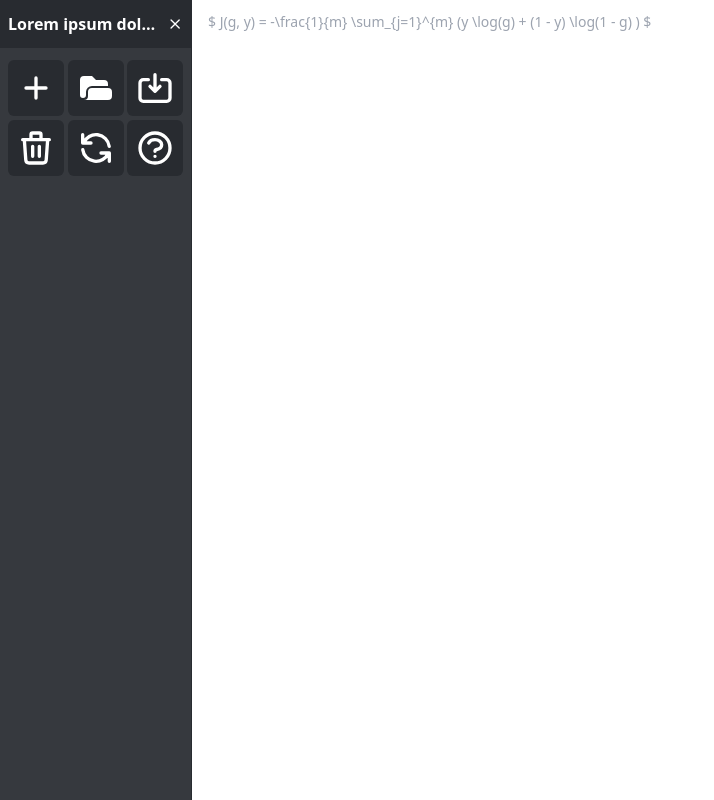
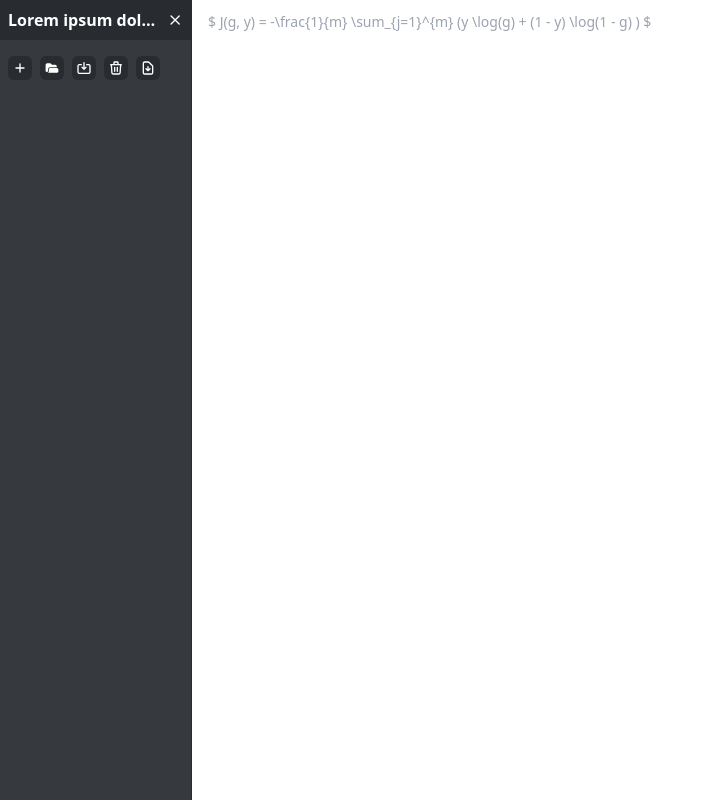
Before and after one commit to antonAce/katex-notepad, a React (Create React App) app: page / in a window 1280 px wide. Shown: the whole page, without its empty margins (0-714 px from the left). Built offline with nearby package versions, Linux system fonts and the light colour scheme.

Commit message:
feat: extend components styling in configs

```diff
--- a/src/App.tsx
+++ b/src/App.tsx
@@ -8,57 +8,52 @@ function App() {
 
   return (
     <div className="flex flex-row w-screen h-screen bg-base-100">
-      <div className="basis-48 bg-neutral border-r border-neutral-focus">
-        <div className="flex flex-col gap-1 w-full h-full">
-          <div className="basis-12 px-2 bg-neutral-focus">
-            <div className="flex items-center gap-2 w-full h-full">
+      <div className="basis-48 min-w-48 bg-neutral border-r border-neutral-focus">
+        <div className="flex flex-col gap-default w-full h-full">
+          <div className="basis-10 px-default bg-neutral-focus">
+            <div className="flex items-center gap-default w-full h-full">
               <span className="truncate text-base-100 font-semibold">Lorem ipsum dolor sit amet consectetur adipisicing elit.</span>
               <svg xmlns="http://www.w3.org/2000/svg" className="h-12 w-12 text-base-100" fill="none" viewBox="0 0 24 24" stroke="currentColor" strokeWidth={2}>
                 <path strokeLinecap="round" strokeLinejoin="round" d="M6 18L18 6M6 6l12 12" />
               </svg>
             </div>
           </div>
-          <div className="basis-30 p-2">
-            <div className="grid grid-rows-2 grid-cols-3 gap-1">
+          <div className="basis-30 p-default">
+            <div className="flex flex-row gap-default">
               <Button>
-                <svg xmlns="http://www.w3.org/2000/svg" className="h-10 w-10" fill="none" viewBox="0 0 24 24" stroke="currentColor" strokeWidth={2}>
+                <svg xmlns="http://www.w3.org/2000/svg" className="w-icons h-icons" fill="none" viewBox="0 0 24 24" stroke="currentColor" strokeWidth={2}>
                   <path strokeLinecap="round" strokeLinejoin="round" d="M12 6v6m0 0v6m0-6h6m-6 0H6" />
                 </svg>
               </Button>
               <Button>
-                <svg xmlns="http://www.w3.org/2000/svg" className="h-10 w-10" viewBox="0 0 20 20" fill="currentColor">
+                <svg xmlns="http://www.w3.org/2000/svg" className="w-icons h-icons" viewBox="0 0 20 20" fill="currentColor">
                   <path fillRule="evenodd" d="M2 6a2 2 0 012-2h4l2 2h4a2 2 0 012 2v1H8a3 3 0 00-3 3v1.5a1.5 1.5 0 01-3 0V6z" clipRule="evenodd" />
                   <path d="M6 12a2 2 0 012-2h8a2 2 0 012 2v2a2 2 0 01-2 2H2h2a2 2 0 002-2v-2z" />
                 </svg>
               </Button>
               <Button>
-                <svg xmlns="http://www.w3.org/2000/svg" className="h-10 w-10" fill="none" viewBox="0 0 24 24" stroke="currentColor" strokeWidth={2}>
+                <svg xmlns="http://www.w3.org/2000/svg" className="w-icons h-icons" fill="none" viewBox="0 0 24 24" stroke="currentColor" strokeWidth={2}>
                   <path strokeLinecap="round" strokeLinejoin="round" d="M8 7H5a2 2 0 00-2 2v9a2 2 0 002 2h14a2 2 0 002-2V9a2 2 0 00-2-2h-3m-1 4l-3 3m0 0l-3-3m3 3V4" />
                 </svg>
               </Button>
               <Button>
-                <svg xmlns="http://www.w3.org/2000/svg" className="h-10 w-10" fill="none" viewBox="0 0 24 24" stroke="currentColor" strokeWidth={2}>
+                <svg xmlns="http://www.w3.org/2000/svg" className="w-icons h-icons" fill="none" viewBox="0 0 24 24" stroke="currentColor" strokeWidth={2}>
                   <path strokeLinecap="round" strokeLinejoin="round" d="M19 7l-.867 12.142A2 2 0 0116.138 21H7.862a2 2 0 01-1.995-1.858L5 7m5 4v6m4-6v6m1-10V4a1 1 0 00-1-1h-4a1 1 0 00-1 1v3M4 7h16" />
                 </svg>
               </Button>
               <Button>
-                <svg xmlns="http://www.w3.org/2000/svg" className="h-10 w-10" fill="none" viewBox="0 0 24 24" stroke="currentColor" strokeWidth={2}>
-                  <path strokeLinecap="round" strokeLinejoin="round" d="M4 4v5h.582m15.356 2A8.001 8.001 0 004.582 9m0 0H9m11 11v-5h-.581m0 0a8.003 8.003 0 01-15.357-2m15.357 2H15" />
-                </svg>
-              </Button>
-              <Button>
-                <svg xmlns="http://www.w3.org/2000/svg" className="h-10 w-10" fill="none" viewBox="0 0 24 24" stroke="currentColor" strokeWidth={2}>
-                  <path strokeLinecap="round" strokeLinejoin="round" d="M8.228 9c.549-1.165 2.03-2 3.772-2 2.21 0 4 1.343 4 3 0 1.4-1.278 2.575-3.006 2.907-.542.104-.994.54-.994 1.093m0 3h.01M21 12a9 9 0 11-18 0 9 9 0 0118 0z" />
+                <svg xmlns="http://www.w3.org/2000/svg" className="w-icons h-icons" fill="none" viewBox="0 0 24 24" stroke="currentColor" strokeWidth={2}>
+                  <path strokeLinecap="round" strokeLinejoin="round" d="M12 10v6m0 0l-3-3m3 3l3-3m2 8H7a2 2 0 01-2-2V5a2 2 0 012-2h5.586a1 1 0 01.707.293l5.414 5.414a1 1 0 01.293.707V19a2 2 0 01-2 2z" />
                 </svg>
               </Button>
             </div>
           </div>
-          <div className="grow px-2">
+          <div className="flex-1 px-default">
             <div className="bg-neutral-focus"></div>
           </div>
         </div>
       </div>
-      <div className="grow">
+      <div className="flex-1">
         <textarea className="bg-transparent px-4 py-2 text-sm leading-loose w-full h-full" style={textAreaStyles}
           placeholder="$ J(g, y) = -\frac{1}{m} \sum_{j=1}^{m} (y \log(g) + (1 - y) \log(1 - g) ) $"></textarea>
       </div>
--- a/src/components/Button.tsx
+++ b/src/components/Button.tsx
@@ -7,7 +7,7 @@ interface ButtonProps {
 
 function Button(props: ButtonProps) {
     return (
-        <button type="button" onClick={props.onClick} className="w-14 h-14 inline-block p-2 bg-neutral-focus rounded-md bg-blue-600 text-base-100 leading-normal uppercase">{props.children}</button>
+        <button type="button" onClick={props.onClick} className="w-6 h-6 inline-block p-1 bg-neutral-focus rounded-md bg-blue-600 text-base-100 leading-normal uppercase">{props.children}</button>
     );
 }
 
--- a/tailwind.config.js
+++ b/tailwind.config.js
@@ -5,6 +5,12 @@ module.exports = {
     "./src/**/*.{js,jsx,ts,tsx}",
   ],
   theme: {
+    extend: {
+      spacing: {
+        'default': '0.5rem',
+        'icons': '1rem',
+      }
+    },
     colors: {
       gray: colors.gray,
       neutral: {
```
